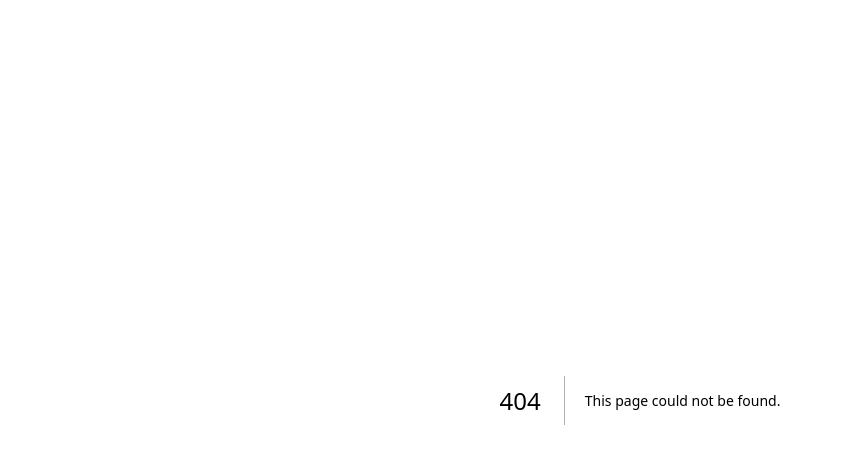
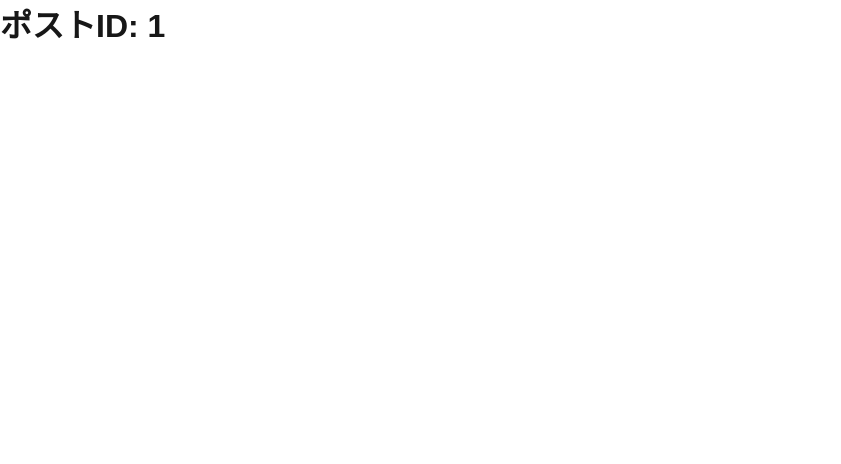
Before and after one commit to syo-chiba/next-app, a Next.js app: page /posts/1 in a window 1280 px wide. Before the commit this address had no page. Shown: the top 464 px of the page, without its empty margins (0-841 px from the left). Built offline with nearby package versions, Linux system fonts and the light colour scheme.

Commit message:
動的ルート作成

```diff
--- /dev/null
+++ b/src/pages/posts/[id].js
@@ -0,0 +1,9 @@
+// pages/posts/[id].js
+import { useRouter } from 'next/router';
+
+export default function Post() {
+  const router = useRouter();
+  const { id } = router.query; // URLのパラメータを取得
+
+  return <h1>ポストID: {id}</h1>;
+}
```
